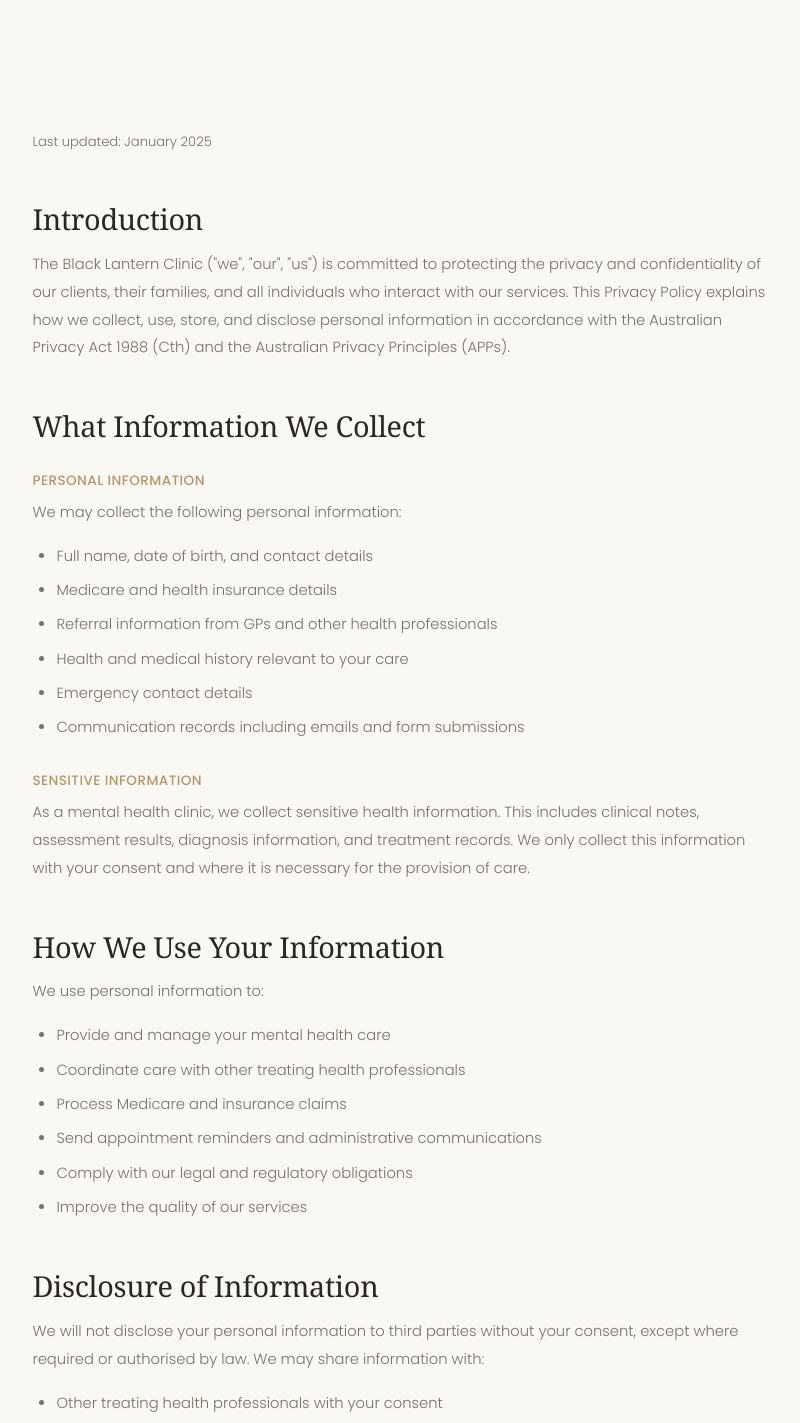
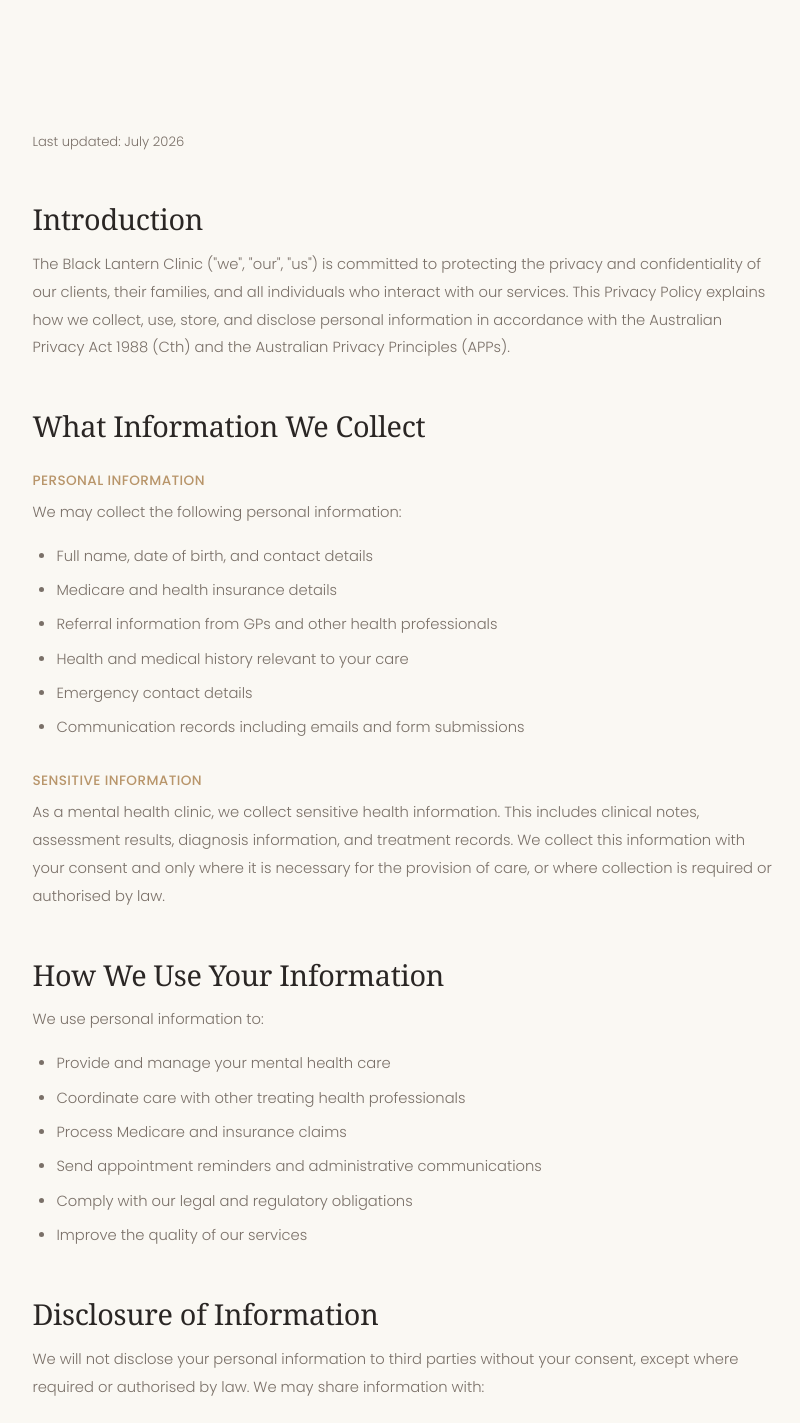
Before and after one commit to DesignKaro/bec-website, a React (Vite) app: page /privacy in a window 1280 px wide. Shown: the part 540-1963 px from the top of the page, without its empty margins (236-1036 px from the left). Built offline with nearby package versions, Linux system fonts and the light colour scheme.

Commit message:
Update legal policies, terms, privacy, dates to July 2026 and add memory.md

```diff
--- a/src/pages/CancellationPolicy.tsx
+++ b/src/pages/CancellationPolicy.tsx
@@ -17,7 +17,7 @@ export default function CancellationPolicy() {
 
       <div className="legal-content">
         <p style={{ color: 'var(--color-text-muted)', fontSize: '0.82rem', marginBottom: '2rem' }}>
-          Last updated: January 2025
+          Last updated: July 2026
         </p>
 
         <h2>Our Approach to Cancellations</h2>
--- a/src/pages/Privacy.tsx
+++ b/src/pages/Privacy.tsx
@@ -17,7 +17,7 @@ export default function Privacy() {
 
       <div className="legal-content">
         <p style={{ color: 'var(--color-text-muted)', fontSize: '0.82rem', marginBottom: '2rem' }}>
-          Last updated: January 2025
+          Last updated: July 2026
         </p>
 
         <h2>Introduction</h2>
@@ -44,8 +44,9 @@ export default function Privacy() {
         <h3>Sensitive Information</h3>
         <p>
           As a mental health clinic, we collect sensitive health information. This includes clinical
-          notes, assessment results, diagnosis information, and treatment records. We only collect
-          this information with your consent and where it is necessary for the provision of care.
+          notes, assessment results, diagnosis information, and treatment records. We collect this
+          information with your consent and only where it is necessary for the provision of care, or
+          where collection is required or authorised by law.
         </p>
 
         <h2>How We Use Your Information</h2>
@@ -65,7 +66,8 @@ export default function Privacy() {
           except where required or authorised by law. We may share information with:
         </p>
         <ul>
-          <li>Other treating health professionals with your consent</li>
+          <li>Other treating health professionals with your consent, or where permitted under the Privacy Act 1988 (Cth)</li>
+          <li>Child protection and child safety authorities, where we are required to report under Queensland child protection law</li>
           <li>Medicare Australia and health insurers for billing purposes</li>
           <li>Regulatory bodies where required by law</li>
           <li>Emergency services where there is serious risk to life</li>
--- a/src/pages/Terms.tsx
+++ b/src/pages/Terms.tsx
@@ -17,7 +17,7 @@ export default function Terms() {
 
       <div className="legal-content">
         <p style={{ color: 'var(--color-text-muted)', fontSize: '0.82rem', marginBottom: '2rem' }}>
-          Last updated: January 2025
+          Last updated: July 2026
         </p>
 
         <h2>Agreement to Terms</h2>
@@ -89,7 +89,9 @@ export default function Terms() {
         <p>
           To the extent permitted by law, The Black Lantern Clinic is not liable for any loss or
           damage arising from reliance on information provided through our website, or from
-          disruptions to service outside our reasonable control.
+          disruptions to service outside our reasonable control. Nothing in these Terms excludes,
+          restricts or modifies any consumer guarantee, right or remedy you have under the Australian
+          Consumer Law or any other law that cannot lawfully be excluded.
         </p>
 
         <h2>Amendments</h2>
@@ -101,7 +103,7 @@ export default function Terms() {
 
         <h2>Governing Law</h2>
         <p>
-          These Terms are governed by and construed in accordance with the laws of Queensland, Australia, including the <em>Limitation of Actions Act 1974</em> (Qld), Blue Card system requirements under the Queensland Family and Child Commission (QFCC), and Child Safety Services frameworks. Any disputes arising in connection with these Terms or our services will be subject to the exclusive jurisdiction of the courts of Queensland.
+          These Terms are governed by the laws of Queensland, Australia. Any disputes arising in connection with these Terms or our services will be subject to the exclusive jurisdiction of the courts of Queensland.
         </p>
 
         <h2>Contact</h2>
```
Also changed, not shown: 2 other files (tests, documents, lock files or other folders).
